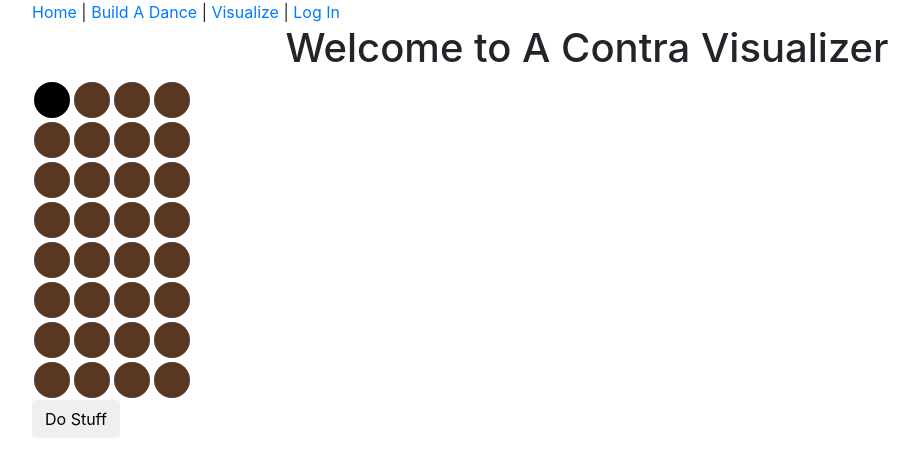
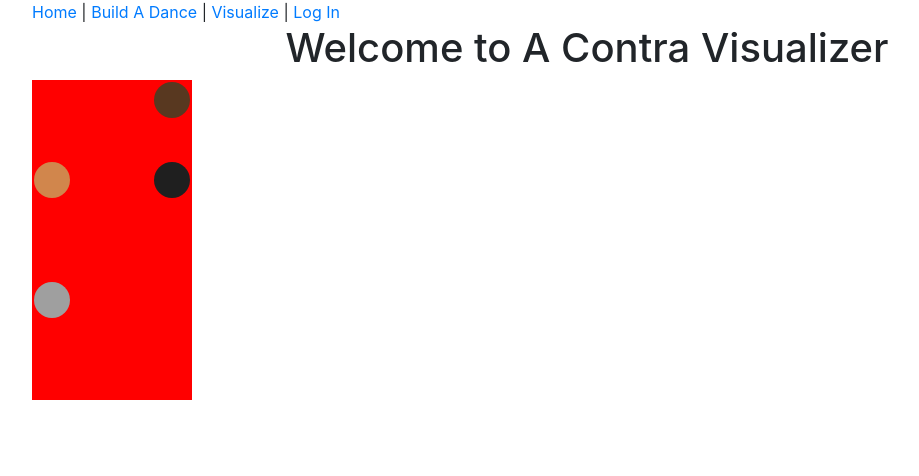
Before and after one commit to ritabc/contra-frontend, an Angular app: page /visualize in a window 1280 px wide. Shown: the top 476 px of the page, without its empty margins (53-972 px from the left). Built offline with nearby package versions, Linux system fonts and the light colour scheme.

Commit message:
switch to position:absolute in one move span, with x and y coords

```diff
--- a/package.json
+++ b/package.json
@@ -29,6 +29,7 @@
   "devDependencies": {
     "@angular/cli": "1.6.5",
     "@angular/compiler-cli": "^5.2.0",
+    "@angular/elements": "^6.1.9",
     "@angular/language-service": "^5.2.0",
     "@types/jasmine": "~2.8.3",
     "@types/jasminewd2": "~2.0.2",
--- a/src/app/visualize/visualize.component.html
+++ b/src/app/visualize/visualize.component.html
@@ -1,6 +1,19 @@
 <div class="dance-set">
   <div class="first hands4">
-    <span class="move">..</span>
+    <span class="move">
+      <svg class="lark-one">
+        <circle class="circleClass" cx="20" cy="20" r="18" fill='#583820' />
+      </svg>
+      <svg class="raven-one">
+        <circle class="circleClass" cx="20" cy="20" r="18" fill='#1f1f1f' />
+      </svg>
+      <svg class="lark-two">
+        <circle class="circleClass" cx="20" cy="20" r="18" fill='#d1864c' />
+      </svg>
+      <svg class="raven-two">
+        <circle class="circleClass" cx="20" cy="20" r="18" fill='#9f9f9f' />
+      </svg>
+    </span>
     <span class="position">
       <div class="position-item A1">
         <svg>
@@ -29,17 +42,17 @@
       </div>
       <div class="position-item B2">
         <svg class="circle">
-          <circle [ngClass]="setClasses()" class="circleClass" cx="20" cy="20" r="18" fill='#583820' />
+          <circle [ngStyle]="dancerBird" class="circleClass" cx="20" cy="20" r="18" fill='#583820' />
         </svg>
       </div>
       <div class="position-item C2">
         <svg class="circle">
-          <circle [ngClass]="setClasses()" class="circleClass" cx="20" cy="20" r="18" fill='#583820' />
+          <circle [ngStyle]="dancerBird" class="circleClass" cx="20" cy="20" r="18" fill='#583820' />
         </svg>
       </div>
       <div class="position-item D2">
         <svg class="circle">
-          <circle [ngClass]="setClasses()" class="circleClass" cx="20" cy="20" r="18" fill='#583820' />
+          <circle [ngStyle]="dancerBird" class="circleClass" cx="20" cy="20" r="18" fill='#583820' />
         </svg>
       </div>
       <div class="position-item mainh4 A3">
@@ -166,4 +179,4 @@
   </div>
 </div>
 
-<button type="button" class="btn" (click)="doStuff()">Do Stuff</button>
+<!-- <button type="button" class="btn" (click)="doStuff()">Do Stuff</button> -->
--- a/src/app/visualize/visualize.component.scss
+++ b/src/app/visualize/visualize.component.scss
@@ -7,45 +7,81 @@ $raven-one-selector: '.A1';
   --raven-two-color: #9f9f9f;
 }
 
-.dance-set {
-  /* display: inline-grid; // h4's in set could just line up with Flexbox in the same row
-  grid-template-columns: repeat(50, 40px);
-  grid-template-rows: 1 320px; */
+.position {
+  display: none;
 }
 
-.position {
-  display: grid;
-  grid-template-columns: repeat(4, 40px);
-  grid-template-rows: repeat(8, 40px);
-}
+.move {
+  --squarePositionOne: 0px;
+  --squarePosition2: 80px;
+  --squarePosition3: 120px;
+  --squarePositionFour: 200px;
 
-.circle {
-  width: 40px;
-  height: 40px;
-}
-
-
-#{$raven-one-selector} svg circle {
-  fill:black;
-}
-
-
-/* .A1 {
-  background-color: blue;
-} */
-
-$color-h1:blue;
-
-h1 {
-  color: $color-h1;
+  svg {
+    width: 40px;
+    height: 40px;
+  }
 }
 
 
 
-.move {
-  display: none;
+span.move {
+  width: 160px;
+  height: 320px;
+  background-color: red;
+  position: fixed; //or absolute
 }
 
-#dancer-use {
-  fill: #1f1f1f;
+// .move svg {
+//   position: absolute;
+// }
+
+svg.raven-one {
+  position: absolute;
+  left: var(--squarePosition3);
+  top: var(--squarePosition2);
 }
+
+svg.lark-one {
+  position: absolute;
+  left: var(--squarePosition3);
+  top: var(--squarePosition4);
+}
+
+svg.lark-two {
+  position: absolute;
+  left: var(--squarePosition1);
+  top: var(--squarePosition2);
+}
+
+svg.raven-two {
+  position: absolute;
+  left: var(--squarePositionOne);
+  top: var(--squarePositionFour)
+}
+
+
+
+
+// .dance-set {
+//   /* display: inline-grid; // h4's in set could just line up with Flexbox in the same row
+//   grid-template-columns: repeat(50, 40px);
+//   grid-template-rows: 1 320px; */
+// }
+
+//
+// #{$raven-one-selector} svg circle {
+//   fill:black;
+// }
+
+
+// #dancer-use {
+//   fill: #1f1f1f;
+// }
+
+// .position {
+//   display: none;
+//   // display: grid;
+//   // grid-template-columns: repeat(4, 40px);
+//   // grid-template-rows: repeat(8, 40px);
+// }
--- a/src/app/visualize/visualize.component.ts
+++ b/src/app/visualize/visualize.component.ts
@@ -15,9 +15,12 @@ export class VisualizeComponent implements OnInit {
     '--ravenOneColor': '#1f1f1f',
     '--ravenTwoColor': '#9f9f9f',
   }
+
   constructor() { }
 
   ngOnInit() {
+    // document.querySelector(".B2")[0].style.display = 'none';
+
   }
 
   public doStuff() {
@@ -27,21 +30,33 @@ export class VisualizeComponent implements OnInit {
     /// display 6D as is, (don't forget to select all 6D's)
     /// display others as appropriate
     //// raven-one in D3
-    this.setImproper()
-
 
 /// give up on host, dynamically set which circle should be raven by passing a variable into the css
   }
 
-  public setClasses() {
-    let styles = {}
+  public setStyles() {
+    let styles
 
     if ($('div').hasClass("B2")) {
       styles = {
         'fill':'black'
       };
     }
+
     return styles
   }
 
 }
+// first, hide all circles
+// then, display the 4
+//
+
+// move, display position with svg positions
+// create one dark brown circle with [ngStyle]="lark-one-var"
+// method setImproper() will give that lark the appropriate x, y values
+
+// with grid systems, A1, ... D9
+// give each one [ngStyle]='A1', etc
+// if we want B2 to display as lark one, set variable B2 = { style object }
+// how to select the rest to hide?
+// give [ngClass]=tohide variable to each circle,
```
Also changed, not shown: 1 other file (tests, documents, lock files or other folders).
